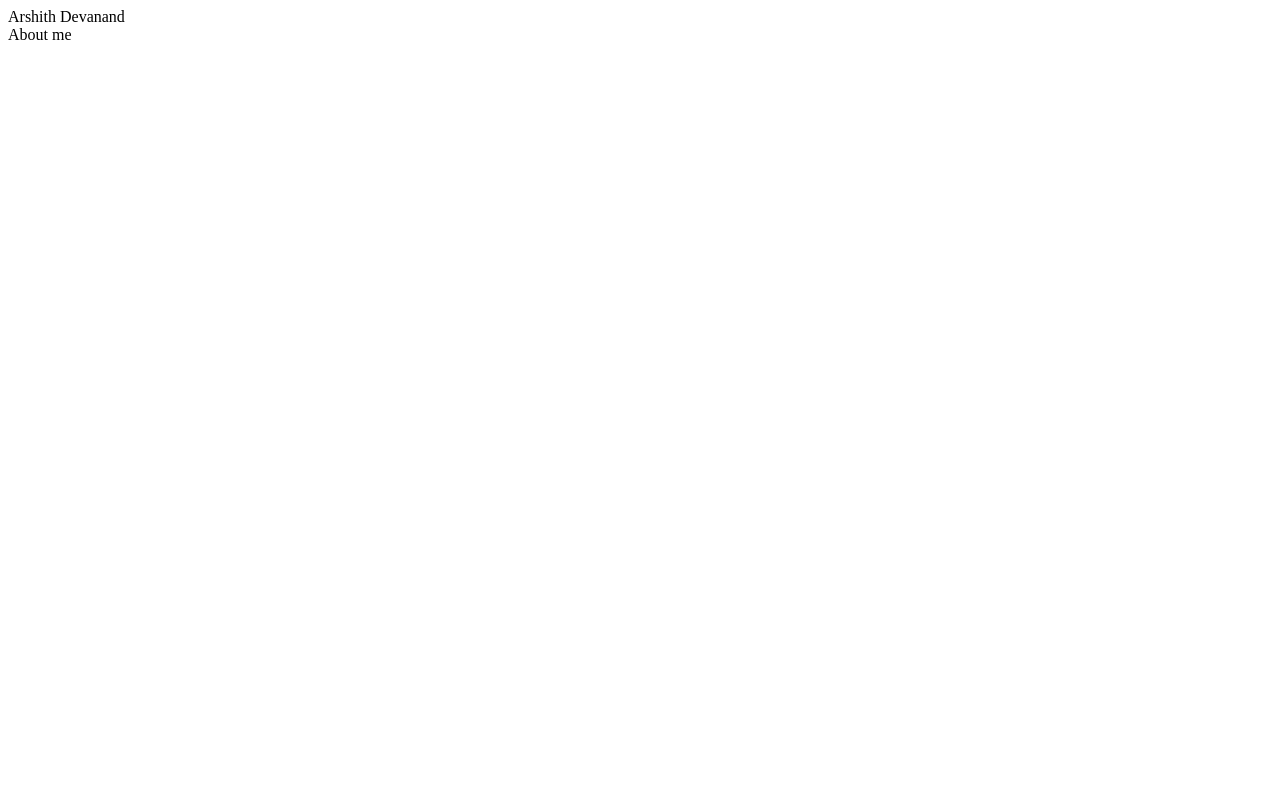
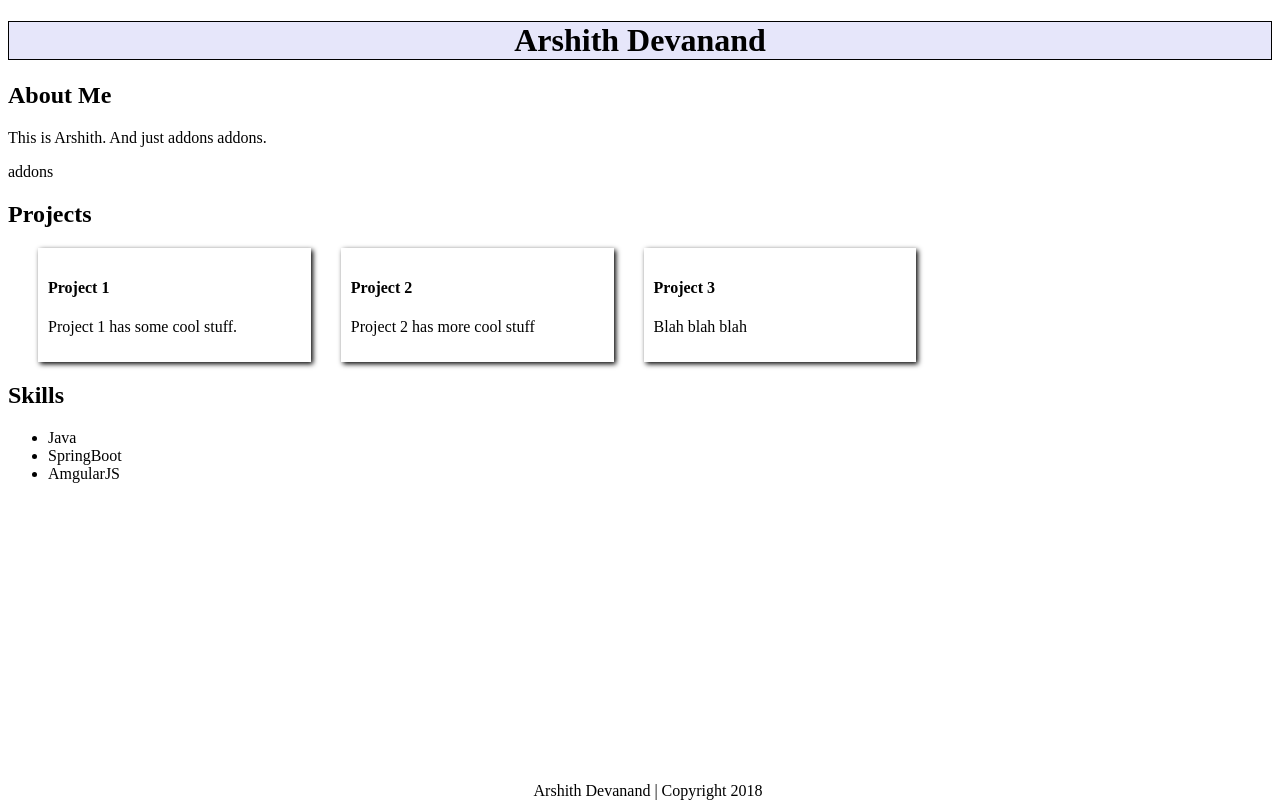
Before and after one commit to arshithdev07/arshithdev07.github.io, a plain HTML site: page index.html in a window 1280 px wide. Drawn offline with Linux system fonts and the light colour scheme.

Commit message:
Final site changes

```diff
--- a/index.html
+++ b/index.html
@@ -7,12 +7,45 @@
     </head>
     <body>
         <header>
-            Arshith Devanand
+            <h1 class="my-name">Arshith Devanand</h1>
         </header>
 
-        <div>
-            <span> About me </span>
+        <div class="about-me">
+            <h2>About Me</h2>
+            <p> This is Arshith. And just addons addons.</p>
+            <p>addons</p>
         </div>
+
+        <div class="projects">
+            <h2>Projects</h2>
+            <div class="project-cards">
+                <div class="card">
+                    <h4>Project 1</h4>
+                    <p>Project 1 has some cool stuff.</p>
+                </div>
+                <div class="card">
+                    <h4>Project 2</h4>
+                    <p>Project 2 has more cool stuff</p>
+                </div>
+                <div class="card">
+                    <h4>Project 3</h4>
+                    <p>Blah blah blah</p>
+                </div>
+            </div>
+        </div>
+
+        <div class="skills">
+            <h2>Skills</h2>
+            <ul>
+                <li>Java</li>
+                <li>SpringBoot</li>
+                <li>AmgularJS</li>
+            </ul>
+        </div>
+
+        <footer>
+            Arshith Devanand | Copyright 2018
+        </footer>
 
     </body>
 </html>
--- a/styles.css
+++ b/styles.css
@@ -0,0 +1,26 @@
+.my-name {
+    border: 1px solid black;
+    text-align: center;
+    background: #e6e6fa;
+}
+
+.project-cards {
+    display: flex;
+}
+
+.card {
+    flex-grow: 1;
+    flex-basis: 1px;
+    max-width: 20%;
+    box-shadow: 2px 2px 5px;
+    margin-left: 30px;
+    padding: 10px;
+}
+
+footer {
+    position: absolute;
+    width: 100vw;
+    bottom: 0;
+    text-align: center;
+
+}
```
